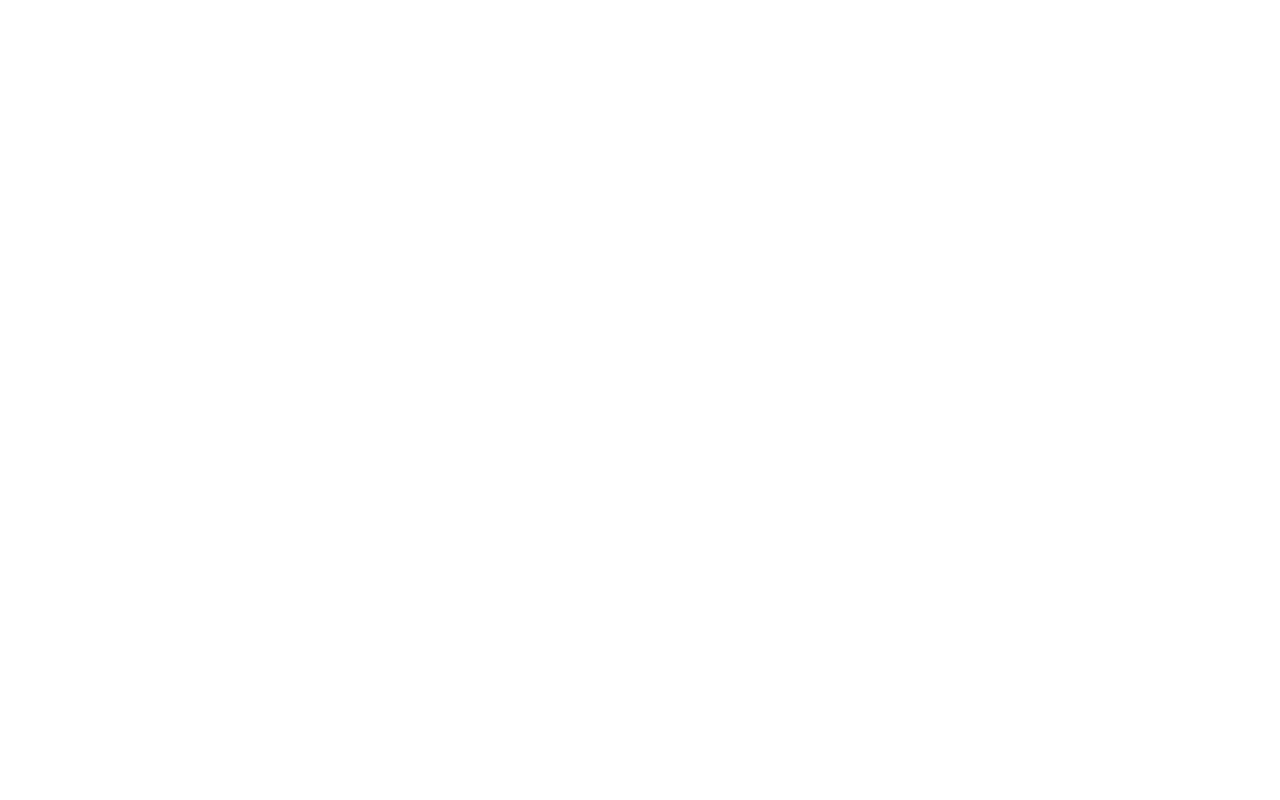
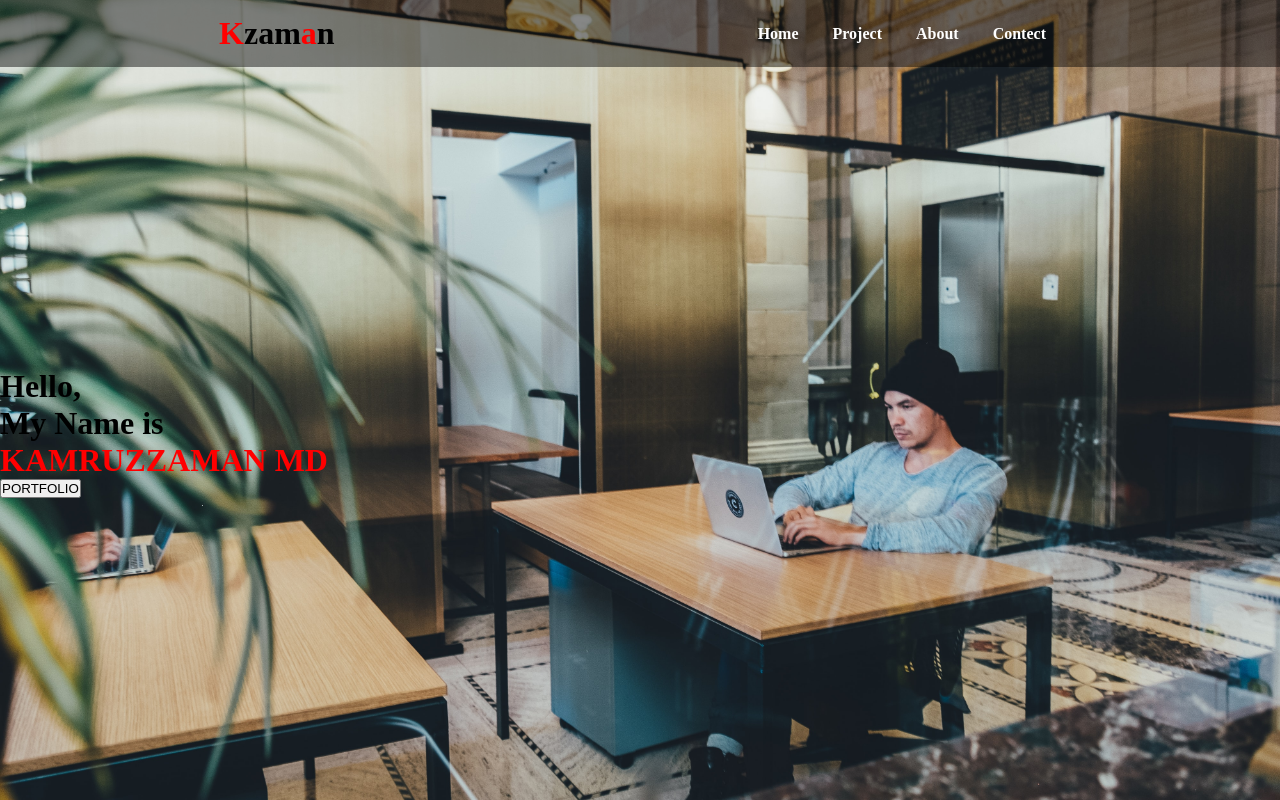
Before and after one commit to YeBenLing-ZAMAN/profile-project, a plain HTML site: page index.html in a window 1280 px wide. Drawn offline with Linux system fonts and the light colour scheme; a web font is replaced by a local one.

Commit message:
home section structure is added

```diff
--- a/index.css
+++ b/index.css
@@ -1,11 +1,50 @@
 @import url('https://fonts.googleapis.com/css2?family=Redressed&display=swap');
-
-*{
+* {
     box-sizing: border-box;
     padding: 0;
     margin: 0;
 }
 
-body{
-    font-family: 'Redressed', cursive;
+body {
+    /* font-family: 'Redressed', cursive; */
 }
+
+header {
+    display: flex;
+    align-items: center;
+    justify-content: space-around;
+    padding: 15px;
+    background: rgba(0, 0, 0, 0.459);
+}
+
+nav a {
+    text-decoration: none;
+    padding: 15px;
+    font-weight: bold;
+    color: white;
+}
+
+nav a:hover {
+    color: rgb(223, 70, 70);
+}
+
+.home {
+    width: 100vw;
+    height: 100vh;
+    background-image: url(./image/two.jpg);
+    background-repeat: no-repeat;
+    background-position: center;
+    background-size: cover;
+}
+
+
+/* home text handle section */
+
+.home-text {
+    height: calc(100vh - 68px);
+    display: grid;
+    grid-template-columns: repeat(2, 1fr);
+    grid-template-areas: 'left center right';
+    align-items: center;
+    justify-content: center;
+}
--- a/index.html
+++ b/index.html
@@ -1,5 +1,6 @@
 <!DOCTYPE html>
 <html lang="en">
+
 <head>
     <meta charset="UTF-8">
     <meta http-equiv="X-UA-Compatible" content="IE=edge">
@@ -8,7 +9,33 @@
     <link rel="stylesheet" href="./index.css">
 
 </head>
+
 <body>
+
+
+    <!-- navbar seection  -->
+    <div class="home">
+        <header>
+            <div>
+                <h1> <span style="color:red">K</span>zam<span style="color:red">a</span>n</h1>
+            </div>
+            <nav>
+                <a href="#">Home</a>
+                <a href="#">Project</a>
+                <a href="#">About</a>
+                <a href="#">Contect</a>
+            </nav>
+        </header>
+
+        <div class="home-text">
+            <div>
+                <h1>Hello,</h1>
+                <h1>My Name is</h1>
+                <h1 style="color:red">KAMRUZZAMAN MD</h1>
+                <button>PORTFOLIO</button>
+            </div>
+        </div>
+    </div>
 
 
 
@@ -22,4 +49,5 @@
     <!-- font awasome kit link  -->
     <script src="https://kit.fontawesome.com/f0ecdff264.js" crossorigin="anonymous"></script>
 </body>
+
 </html>
```
Also changed, not shown: image/two.jpg (added).
